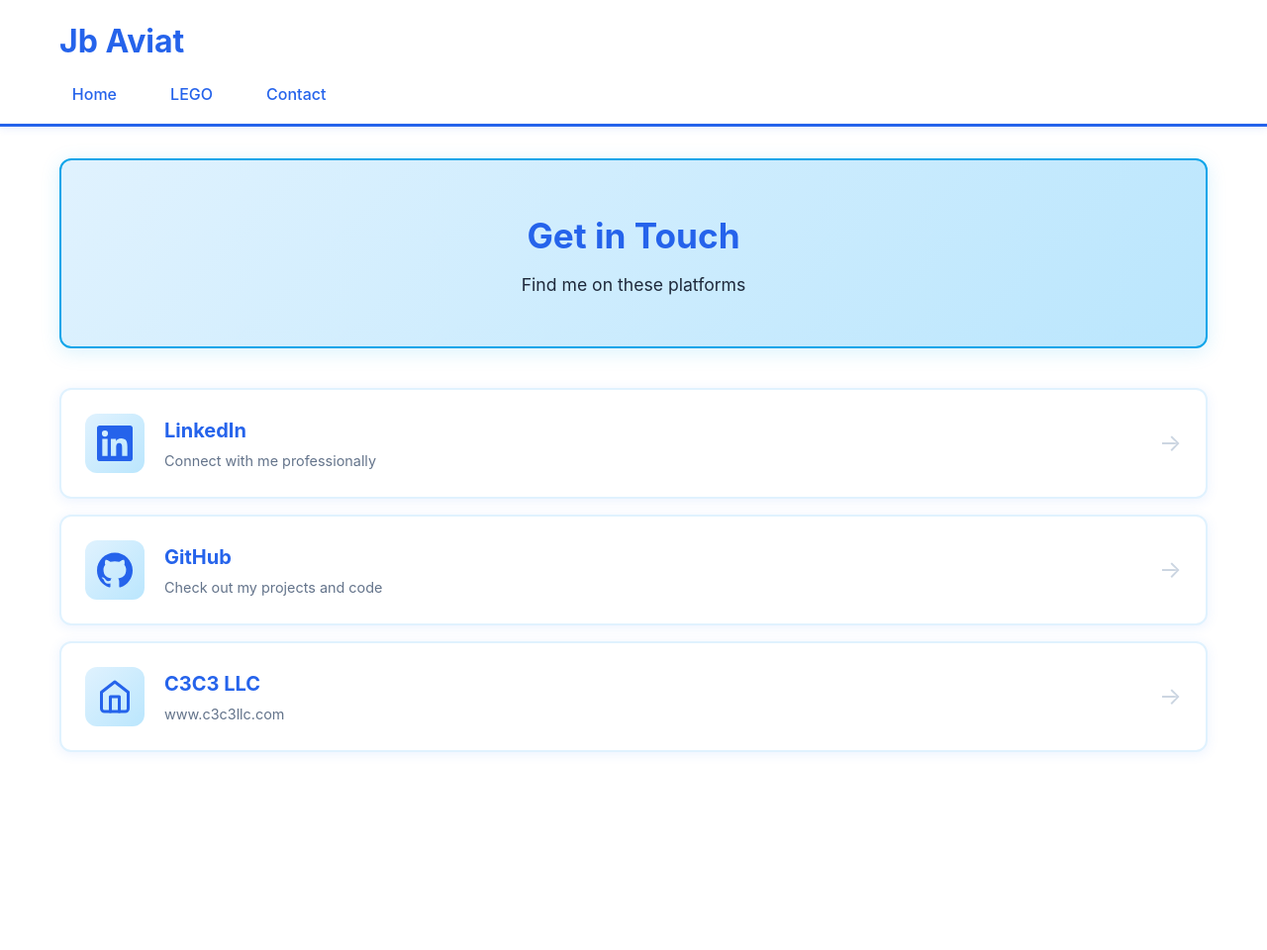
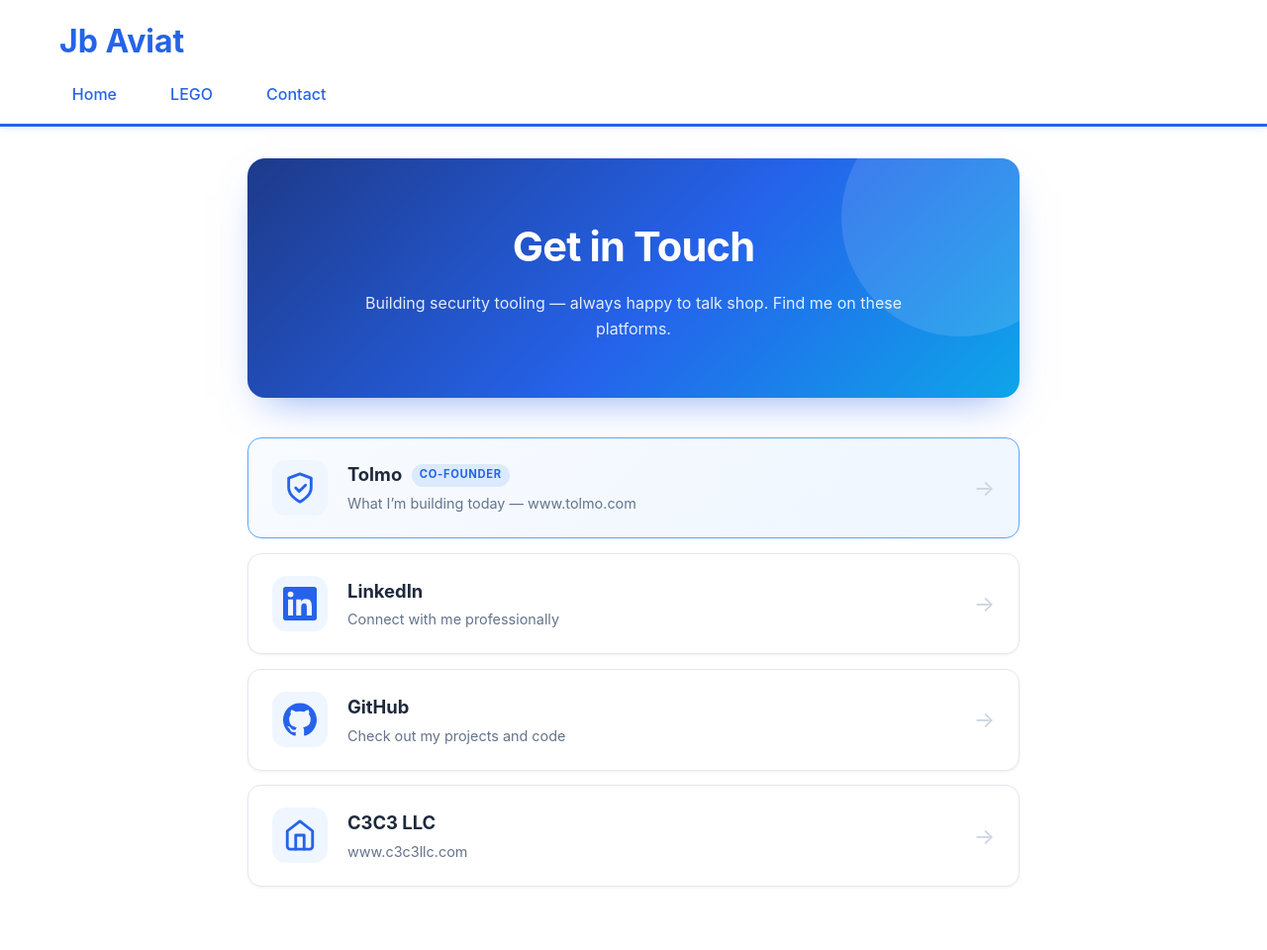
Before and after one commit to aviat/aviat.github.io, a Jekyll site: the page built from contact.html, in a window 1280 px wide. Shown: the whole page at 99% size. Built offline with Jekyll 4.4.1, drawn with Linux system fonts in a browser that asks for light colours; before the commit the page ends 900 px from its top, so only the background shows below that.

Commit message:
Restyle contact page and add Tolmo co-founder card
- Featured Tolmo card with "Co-founder" badge at top of contact list
- New gradient hero with white type, softer card styling and accent bar
- Narrow page to 780px and add a mobile breakpoint

Co-Authored-By: Claude Opus 5 (1M context) <noreply@anthropic.com>

```diff
--- a/assets/css/main.css
+++ b/assets/css/main.css
@@ -516,77 +516,135 @@ body {
 
 /* Contact Page */
 .contact-page {
-    padding-bottom: 3rem;
+    max-width: 780px;
+    margin: 0 auto;
+    padding-bottom: 4rem;
 }
 
 .contact-hero {
+    position: relative;
+    overflow: hidden;
     text-align: center;
-    padding: 3rem 1rem;
+    padding: 3.5rem 1.5rem;
     margin-bottom: 2.5rem;
-    border-radius: 12px;
-    background: linear-gradient(135deg, #e0f2fe 0%, #bae6fd 100%);
-    border: 2px solid var(--color-sky-blue);
-    box-shadow: 0 4px 20px rgba(14, 165, 233, 0.15);
+    border-radius: 18px;
+    background: linear-gradient(135deg, #1e3a8a 0%, var(--color-primary-blue) 55%, var(--color-sky-blue) 100%);
+    box-shadow: 0 18px 40px -18px rgba(37, 99, 235, 0.55);
+}
+
+.contact-hero::after {
+    content: "";
+    position: absolute;
+    top: -60px;
+    right: -60px;
+    width: 240px;
+    height: 240px;
+    border-radius: 50%;
+    background: rgba(255, 255, 255, 0.12);
+    pointer-events: none;
 }
 
 .contact-hero h1 {
-    color: var(--color-primary-blue);
-    font-size: 2.2rem;
-    margin-bottom: 0.5rem;
+    position: relative;
+    color: #ffffff;
+    font-size: 2.6rem;
+    letter-spacing: -0.02em;
+    margin-bottom: 0.75rem;
 }
 
-.contact-hero p {
-    color: #1e293b;
-    font-size: 1.1rem;
+.contact-sub {
+    position: relative;
+    max-width: 34rem;
+    margin: 0 auto;
+    color: rgba(255, 255, 255, 0.88);
+    font-size: 1rem;
 }
 
 .contact-cards {
     display: flex;
     flex-direction: column;
-    gap: 1rem;
+    gap: 0.9rem;
 }
 
 .contact-card {
+    position: relative;
     display: flex;
     align-items: center;
     gap: 1.25rem;
-    padding: 1.5rem;
-    background: white;
-    border-radius: 12px;
-    border: 2px solid #e0f2fe;
+    padding: 1.4rem 1.5rem;
+    background: #ffffff;
+    border-radius: 14px;
+    border: 1px solid #e2e8f0;
     text-decoration: none;
-    transition: transform 0.3s ease, box-shadow 0.3s ease, border-color 0.3s ease;
-    box-shadow: 0 2px 12px rgba(59, 130, 246, 0.1);
+    transition: transform 0.25s ease, box-shadow 0.25s ease, border-color 0.25s ease;
+    box-shadow: 0 1px 3px rgba(15, 23, 42, 0.06);
+}
+
+.contact-card::before {
+    content: "";
+    position: absolute;
+    left: 0;
+    top: 12%;
+    bottom: 12%;
+    width: 3px;
+    border-radius: 0 3px 3px 0;
+    background: var(--color-primary-blue);
+    opacity: 0;
+    transition: opacity 0.25s ease;
 }
 
 .contact-card:hover {
-    transform: translateY(-3px);
-    box-shadow: 0 8px 24px rgba(59, 130, 246, 0.2);
-    border-color: var(--color-sky-blue);
+    transform: translateY(-2px);
+    box-shadow: 0 14px 30px -14px rgba(37, 99, 235, 0.4);
+    border-color: var(--color-light-blue);
+}
+
+.contact-card:hover::before {
+    opacity: 1;
+}
+
+.contact-card-featured {
+    border-color: var(--color-light-blue);
+    background: linear-gradient(135deg, #f8fbff 0%, #eff6ff 100%);
 }
 
 .contact-card-icon {
     display: flex;
     align-items: center;
     justify-content: center;
-    width: 60px;
-    height: 60px;
-    border-radius: 12px;
-    background: linear-gradient(135deg, #e0f2fe, #bae6fd);
+    width: 56px;
+    height: 56px;
+    border-radius: 14px;
+    background: #eff6ff;
     color: var(--color-primary-blue);
     flex-shrink: 0;
-    transition: background 0.3s ease;
+    transition: background 0.25s ease, color 0.25s ease, transform 0.25s ease;
 }
 
 .contact-card:hover .contact-card-icon {
     background: linear-gradient(135deg, var(--color-primary-blue), var(--color-sky-blue));
-    color: white;
+    color: #ffffff;
+    transform: scale(1.05);
 }
 
 .contact-card-content h2 {
+    display: flex;
+    align-items: center;
+    gap: 0.6rem;
+    color: var(--color-dark-blue);
+    font-size: 1.15rem;
+    margin-bottom: 0.15rem;
+}
+
+.contact-badge {
+    font-size: 0.7rem;
+    font-weight: 700;
+    text-transform: uppercase;
+    letter-spacing: 0.06em;
     color: var(--color-primary-blue);
-    font-size: 1.25rem;
-    margin-bottom: 0.2rem;
+    background: #dbeafe;
+    padding: 0.15rem 0.5rem;
+    border-radius: 999px;
 }
 
 .contact-card-content p {
@@ -596,14 +654,43 @@ body {
 
 .contact-card-arrow {
     margin-left: auto;
-    font-size: 1.5rem;
+    font-size: 1.4rem;
     color: #cbd5e1;
-    transition: color 0.3s ease, transform 0.3s ease;
+    transition: color 0.25s ease, transform 0.25s ease;
 }
 
 .contact-card:hover .contact-card-arrow {
     color: var(--color-primary-blue);
     transform: translateX(4px);
+}
+
+@media (max-width: 600px) {
+    .contact-hero {
+        padding: 2.5rem 1.25rem;
+    }
+
+    .contact-hero h1 {
+        font-size: 2rem;
+    }
+
+    .contact-card {
+        padding: 1.1rem 1.2rem;
+        gap: 1rem;
+    }
+
+    .contact-card-icon {
+        width: 46px;
+        height: 46px;
+    }
+
+    .contact-card-icon svg {
+        width: 26px;
+        height: 26px;
+    }
+
+    .contact-card-arrow {
+        display: none;
+    }
 }
 
 /* Responsive Design */
--- a/contact.html
+++ b/contact.html
@@ -6,13 +6,27 @@ permalink: /contact/
 <section class="contact-page">
     <div class="contact-hero">
         <h1>Get in Touch</h1>
-        <p>Find me on these platforms</p>
+        <p class="contact-sub">Building security tooling &mdash; always happy to talk shop. Find me on these platforms.</p>
     </div>
 
     <div class="contact-cards">
+        <a href="https://www.tolmo.com" target="_blank" rel="noopener noreferrer" class="contact-card contact-card-featured">
+            <div class="contact-card-icon">
+                <svg xmlns="http://www.w3.org/2000/svg" width="34" height="34" viewBox="0 0 24 24" fill="none" stroke="currentColor" stroke-width="2" stroke-linecap="round" stroke-linejoin="round">
+                    <path d="M12 22s8-4 8-10V5l-8-3-8 3v7c0 6 8 10 8 10z"/>
+                    <polyline points="9 12 11.5 14.5 16 10"/>
+                </svg>
+            </div>
+            <div class="contact-card-content">
+                <h2>Tolmo <span class="contact-badge">Co-founder</span></h2>
+                <p>What I&rsquo;m building today &mdash; www.tolmo.com</p>
+            </div>
+            <span class="contact-card-arrow">&rarr;</span>
+        </a>
+
         <a href="https://www.linkedin.com/in/jeanbaptisteaviat/" target="_blank" rel="noopener noreferrer" class="contact-card">
             <div class="contact-card-icon">
-                <svg xmlns="http://www.w3.org/2000/svg" width="36" height="36" viewBox="0 0 24 24" fill="currentColor">
+                <svg xmlns="http://www.w3.org/2000/svg" width="34" height="34" viewBox="0 0 24 24" fill="currentColor">
                     <path d="M20.447 20.452h-3.554v-5.569c0-1.328-.027-3.037-1.852-3.037-1.853 0-2.136 1.445-2.136 2.939v5.667H9.351V9h3.414v1.561h.046c.477-.9 1.637-1.85 3.37-1.85 3.601 0 4.267 2.37 4.267 5.455v6.286zM5.337 7.433a2.062 2.062 0 01-2.063-2.065 2.064 2.064 0 112.063 2.065zm1.782 13.019H3.555V9h3.564v11.452zM22.225 0H1.771C.792 0 0 .774 0 1.729v20.542C0 23.227.792 24 1.771 24h20.451C23.2 24 24 23.227 24 22.271V1.729C24 .774 23.2 0 22.222 0h.003z"/>
                 </svg>
             </div>
@@ -25,7 +39,7 @@ permalink: /contact/
 
         <a href="https://github.com/aviat" target="_blank" rel="noopener noreferrer" class="contact-card">
             <div class="contact-card-icon">
-                <svg xmlns="http://www.w3.org/2000/svg" width="36" height="36" viewBox="0 0 24 24" fill="currentColor">
+                <svg xmlns="http://www.w3.org/2000/svg" width="34" height="34" viewBox="0 0 24 24" fill="currentColor">
                     <path d="M12 .297c-6.63 0-12 5.373-12 12 0 5.303 3.438 9.8 8.205 11.385.6.113.82-.258.82-.577 0-.285-.01-1.04-.015-2.04-3.338.724-4.042-1.61-4.042-1.61C4.422 18.07 3.633 17.7 3.633 17.7c-1.087-.744.084-.729.084-.729 1.205.084 1.838 1.236 1.838 1.236 1.07 1.835 2.809 1.305 3.495.998.108-.776.417-1.305.76-1.605-2.665-.3-5.466-1.332-5.466-5.93 0-1.31.465-2.38 1.235-3.22-.135-.303-.54-1.523.105-3.176 0 0 1.005-.322 3.3 1.23.96-.267 1.98-.399 3-.405 1.02.006 2.04.138 3 .405 2.28-1.552 3.285-1.23 3.285-1.23.645 1.653.24 2.873.12 3.176.765.84 1.23 1.91 1.23 3.22 0 4.61-2.805 5.625-5.475 5.92.42.36.81 1.096.81 2.22 0 1.606-.015 2.896-.015 3.286 0 .315.21.69.825.57C20.565 22.092 24 17.592 24 12.297c0-6.627-5.373-12-12-12"/>
                 </svg>
             </div>
@@ -38,7 +52,7 @@ permalink: /contact/
 
         <a href="https://www.c3c3llc.com" target="_blank" rel="noopener noreferrer" class="contact-card">
             <div class="contact-card-icon">
-                <svg xmlns="http://www.w3.org/2000/svg" width="36" height="36" viewBox="0 0 24 24" fill="none" stroke="currentColor" stroke-width="2" stroke-linecap="round" stroke-linejoin="round">
+                <svg xmlns="http://www.w3.org/2000/svg" width="34" height="34" viewBox="0 0 24 24" fill="none" stroke="currentColor" stroke-width="2" stroke-linecap="round" stroke-linejoin="round">
                     <path d="M3 9l9-7 9 7v11a2 2 0 0 1-2 2H5a2 2 0 0 1-2-2z"/>
                     <polyline points="9 22 9 12 15 12 15 22"/>
                 </svg>
```
